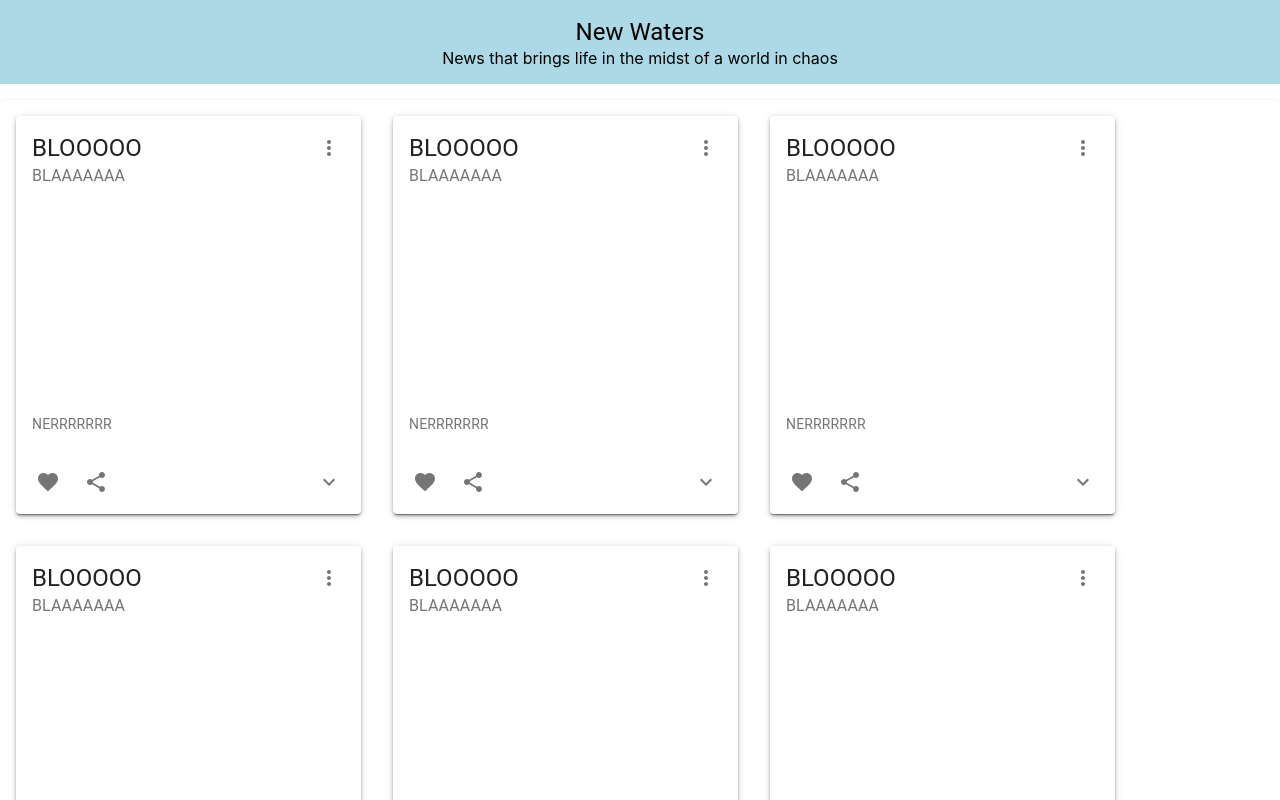
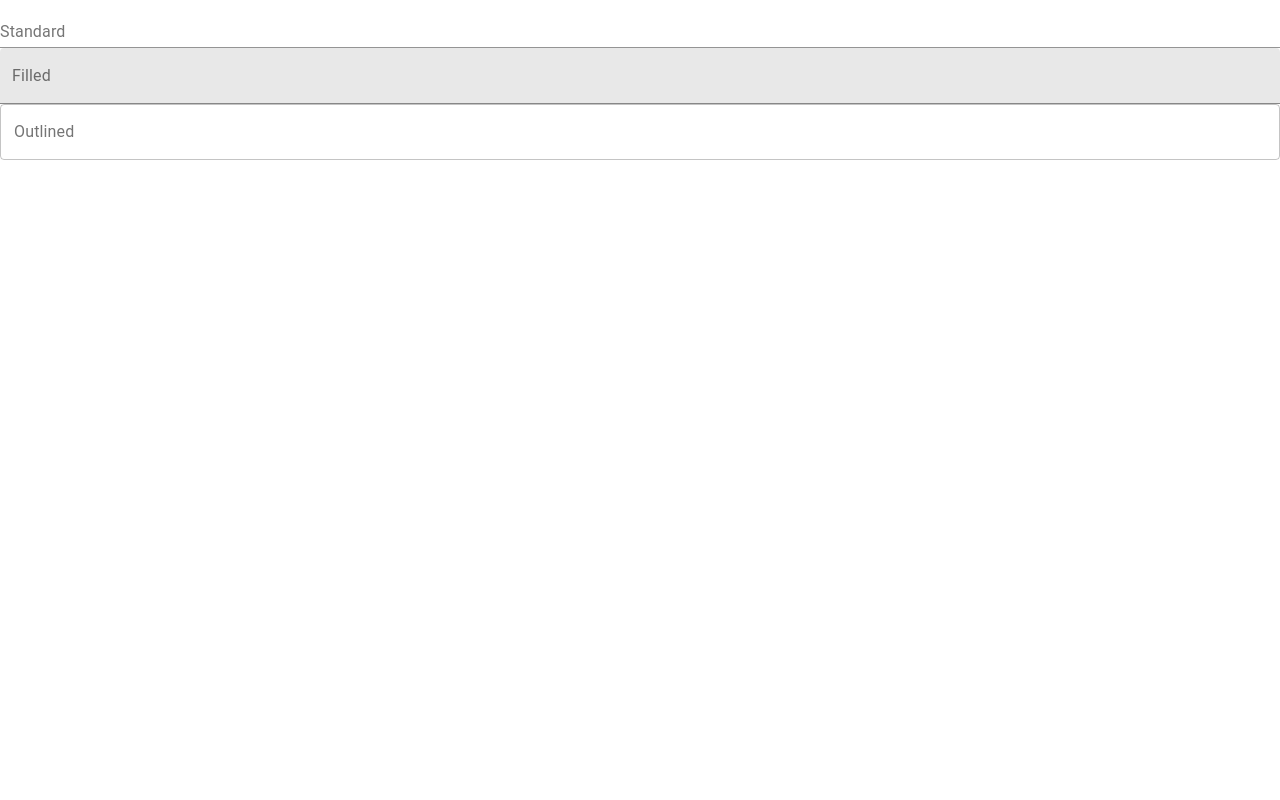
Before and after one commit to bethel-school-of-technology/new-waters-blog-frontend, a React (Create React App) app: page / in a window 1280 px wide. Shown: the top 800 px of the page. Built offline with nearby package versions, Linux system fonts and the light colour scheme.

Commit message:
sign in / sign up forms started

```diff
--- a/src/App.js
+++ b/src/App.js
@@ -1,10 +1,14 @@
 // import "./App.css";
-import HomePage from "./pages/home";
+import SignUp from "./pages/SignUp";
+import SignIn from "./pages/SignIn";
+import Home from "./pages/Home";
 
 function App() {
   return (
     <>
-      <HomePage />
+      {/* <SignUp /> */}
+      <SignIn />
+      {/* <Home /> */}
     </>
   );
 }
--- /dev/null
+++ b/src/pages/SignIn.js
@@ -0,0 +1,33 @@
+import React from "react";
+import { makeStyles } from "@material-ui/core/styles";
+import { TextField } from "@material-ui/core";
+import styled from "styled-components";
+
+const useStyles = makeStyles((theme) => ({
+  root: {
+    "& > *": {
+      margin: theme.spacing(1),
+      width: "25ch",
+    },
+  },
+}));
+
+const Column = styled.div`
+  display: flex;
+  flex-direction: column;
+`;
+
+const SignIn = () => {
+  const classes = useStyles();
+  return (
+    <Column>
+      {/* <form className={classes.root} noValidate autoComplete="off"> */}
+      <TextField id="standard-basic" label="Standard" />
+      <TextField id="filled-basic" label="Filled" variant="filled" />
+      <TextField id="outlined-basic" label="Outlined" variant="outlined" />
+      {/* </form> */}
+    </Column>
+  );
+};
+
+export default SignIn;
--- /dev/null
+++ b/src/pages/SignUp.js
@@ -0,0 +1,14 @@
+import React from "react";
+
+const SignUp = () => {
+  return (
+    <div>
+      <div>Sign Up</div>
+      <input>email</input>
+      <input>password</input>
+      <input>confirm password</input>
+    </div>
+  );
+};
+
+export default SignUp;
--- a/src/pages/home.js
+++ b/src/pages/home.js
@@ -61,7 +61,7 @@ const Logo = styled.div`
   height: 20px;
 `;
 
-const HomePage = () => {
+const Home = () => {
   return (
     <Box>
       <Title>
@@ -143,7 +143,7 @@ const HomePage = () => {
   );
 };
 
-export default HomePage;
+export default Home;
 
 {
   /* <TextField
```
